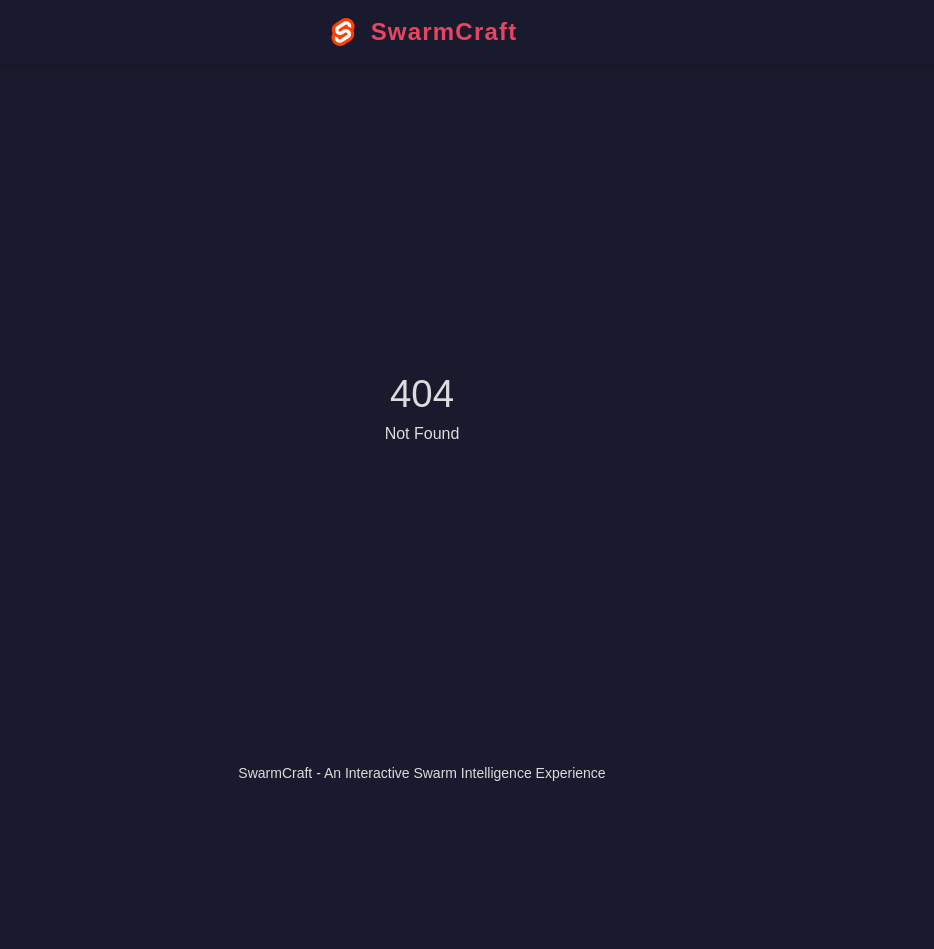
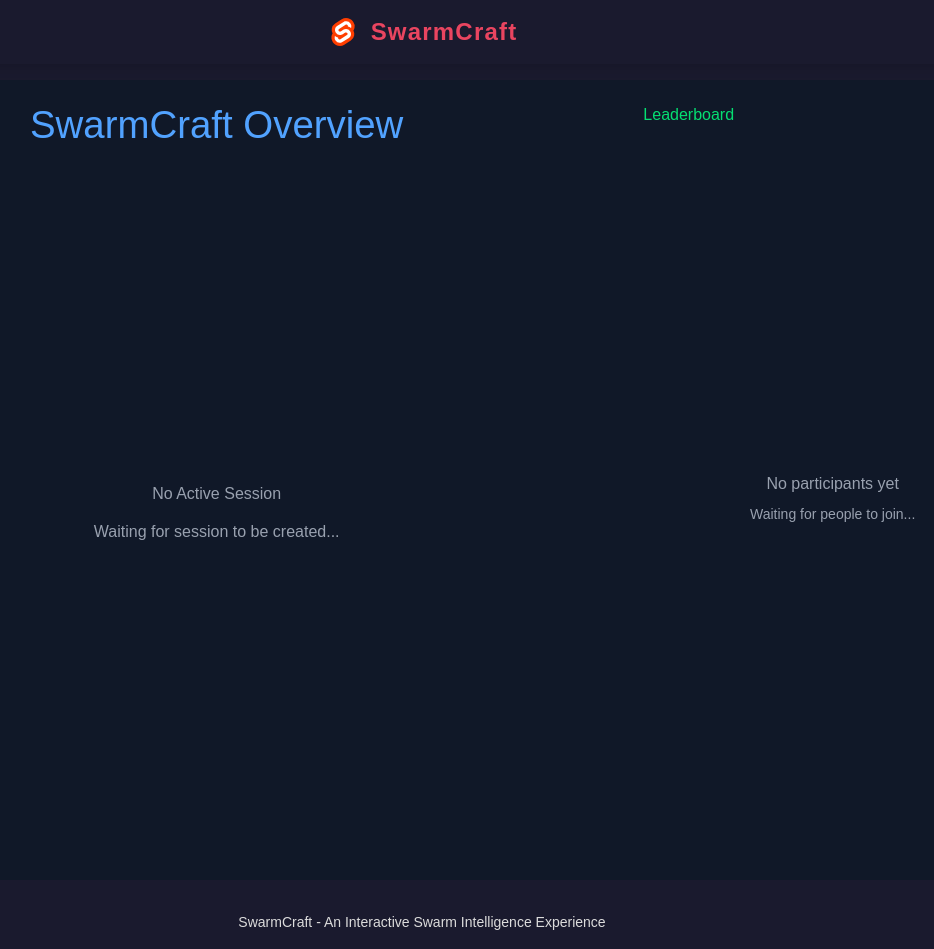
Before and after one commit to raoulg/swarmstudio, a SvelteKit app: page /overview in a window 1280 px wide. Before the commit this address had no page. Shown: the whole page, without its empty margins (218-1152 px from the left). Before the commit the page ends 800 px from the top, so only its background shows below. Built offline with nearby package versions, Linux system fonts and the light colour scheme.

Commit message:
add overview

```diff
--- /dev/null
+++ b/src/routes/overview/+page.svelte
@@ -0,0 +1,163 @@
+<script lang="ts">
+	import { sessionState } from '$lib/stores/sessionStore';
+	import { onMount } from 'svelte';
+
+	// Get session state
+	$: session = $sessionState;
+	$: participants = session.participants || [];
+	$: config = session.config;
+	$: gridSize = config?.grid_size || 25;
+
+	// Sort participants by fitness (best first)
+	$: sortedParticipants = participants
+		.filter(p => p.fitness !== null && p.fitness !== undefined)
+		.sort((a, b) => (a.fitness || 999) - (b.fitness || 999));
+
+	onMount(() => {
+		// Auto-refresh every few seconds to stay current
+		const interval = setInterval(() => {
+			// Could trigger data refresh here if needed
+		}, 2000);
+
+		return () => clearInterval(interval);
+	});
+</script>
+
+<svelte:head>
+	<title>SwarmCraft Overview</title>
+</svelte:head>
+
+<main class="w-full h-screen bg-gray-900 text-white p-6 grid grid-cols-3 gap-8">
+	<!-- Main Grid Display (2/3 width) -->
+	<div class="col-span-2 flex flex-col">
+		<h1 class="text-4xl font-bold text-center mb-6 text-blue-400">
+			{#if session.code}
+				Session: {session.code}
+			{:else}
+				SwarmCraft Overview
+			{/if}
+		</h1>
+
+		{#if config}
+			<div class="flex-1 flex items-center justify-center">
+				<div
+					class="grid border-4 border-blue-500 bg-gray-800 rounded-lg overflow-hidden shadow-2xl"
+					style="grid-template-columns: repeat({gridSize}, 1fr); width: 90%; max-width: 700px; aspect-ratio: 1 / 1;"
+				>
+					{#each Array(gridSize * gridSize) as _, i}
+						{@const row = Math.floor(i / gridSize)}
+						{@const col = i % gridSize}
+						{@const participant = participants.find(p => p.position && p.position[0] === row && p.position[1] === col)}
+
+						<div class="relative w-full h-full border border-gray-600/30 bg-gray-800">
+							{#if participant}
+								<div
+									class="absolute inset-0 m-auto w-4/5 h-4/5 rounded-full border-2 border-white/80 transition-all duration-500 shadow-lg"
+									style="background-color: {participant.color || '#888'};"
+									title="{participant.name} - Fitness: {participant.fitness?.toFixed(2) || 'N/A'}"
+								></div>
+								<!-- Add participant name overlay for close-up viewing -->
+								<div class="absolute bottom-0 left-0 right-0 text-xs text-center text-white/60 truncate px-1">
+									{participant.name}
+								</div>
+							{/if}
+						</div>
+					{/each}
+				</div>
+			</div>
+
+			<!-- Iteration Info -->
+			<div class="text-center mt-4">
+				<p class="text-xl text-gray-300">
+					Iteration: <span class="font-bold text-blue-400">{session.iteration || 0}</span>
+					| Participants: <span class="font-bold text-green-400">{participants.length}</span>
+				</p>
+			</div>
+		{:else}
+			<div class="flex-1 flex items-center justify-center">
+				<div class="text-center text-gray-400">
+					<h2 class="text-2xl mb-4">No Active Session</h2>
+					<p>Waiting for session to be created...</p>
+				</div>
+			</div>
+		{/if}
+	</div>
+
+	<!-- Leaderboard (1/3 width) -->
+	<div class="col-span-1 flex flex-col">
+		<h2 class="text-2xl font-bold mb-4 text-green-400">Leaderboard</h2>
+
+		{#if sortedParticipants.length > 0}
+			<div class="flex-1 overflow-y-auto space-y-2">
+				{#each sortedParticipants as participant, index}
+					<div class="bg-gray-800 rounded-lg p-3 border-l-4" style="border-left-color: {participant.color || '#888'};">
+						<div class="flex items-center justify-between">
+							<div class="flex items-center gap-3">
+								<!-- Rank -->
+								<div class="text-2xl font-bold text-yellow-400 w-8">
+									{#if index === 0}🥇
+									{:else if index === 1}🥈
+									{:else if index === 2}🥉
+									{:else}{index + 1}
+									{/if}
+								</div>
+
+								<!-- Participant Info -->
+								<div>
+									<div class="font-semibold text-lg">{participant.name}</div>
+									<div class="text-sm text-gray-400">
+										Position: [{participant.position ? participant.position.join(', ') : 'N/A'}]
+									</div>
+								</div>
+							</div>
+
+							<!-- Fitness Score -->
+							<div class="text-right">
+								<div class="text-xl font-bold text-white">
+									{participant.fitness?.toFixed(2) || 'N/A'}
+								</div>
+								{#if participant.velocity_magnitude}
+									<div class="text-sm text-gray-400">
+										Speed: {participant.velocity_magnitude.toFixed(1)}
+									</div>
+								{/if}
+							</div>
+						</div>
+					</div>
+				{/each}
+			</div>
+		{:else}
+			<div class="flex-1 flex items-center justify-center text-gray-400">
+				<div class="text-center">
+					<p>No participants yet</p>
+					<p class="text-sm mt-2">Waiting for people to join...</p>
+				</div>
+			</div>
+		{/if}
+
+		<!-- Session Stats -->
+		{#if participants.length > 0}
+			<div class="mt-6 bg-gray-800 rounded-lg p-4">
+				<h3 class="font-bold mb-2 text-blue-400">Session Stats</h3>
+				<div class="space-y-1 text-sm">
+					<div class="flex justify-between">
+						<span>Best Score:</span>
+						<span class="font-mono">{sortedParticipants[0]?.fitness?.toFixed(2) || 'N/A'}</span>
+					</div>
+					<div class="flex justify-between">
+						<span>Worst Score:</span>
+						<span class="font-mono">{sortedParticipants[sortedParticipants.length - 1]?.fitness?.toFixed(2) || 'N/A'}</span>
+					</div>
+					<div class="flex justify-between">
+						<span>Average:</span>
+						<span class="font-mono">
+							{sortedParticipants.length > 0
+								? (sortedParticipants.reduce((sum, p) => sum + (p.fitness || 0), 0) / sortedParticipants.length).toFixed(2)
+								: 'N/A'}
+						</span>
+					</div>
+				</div>
+			</div>
+		{/if}
+	</div>
+</main>
```
